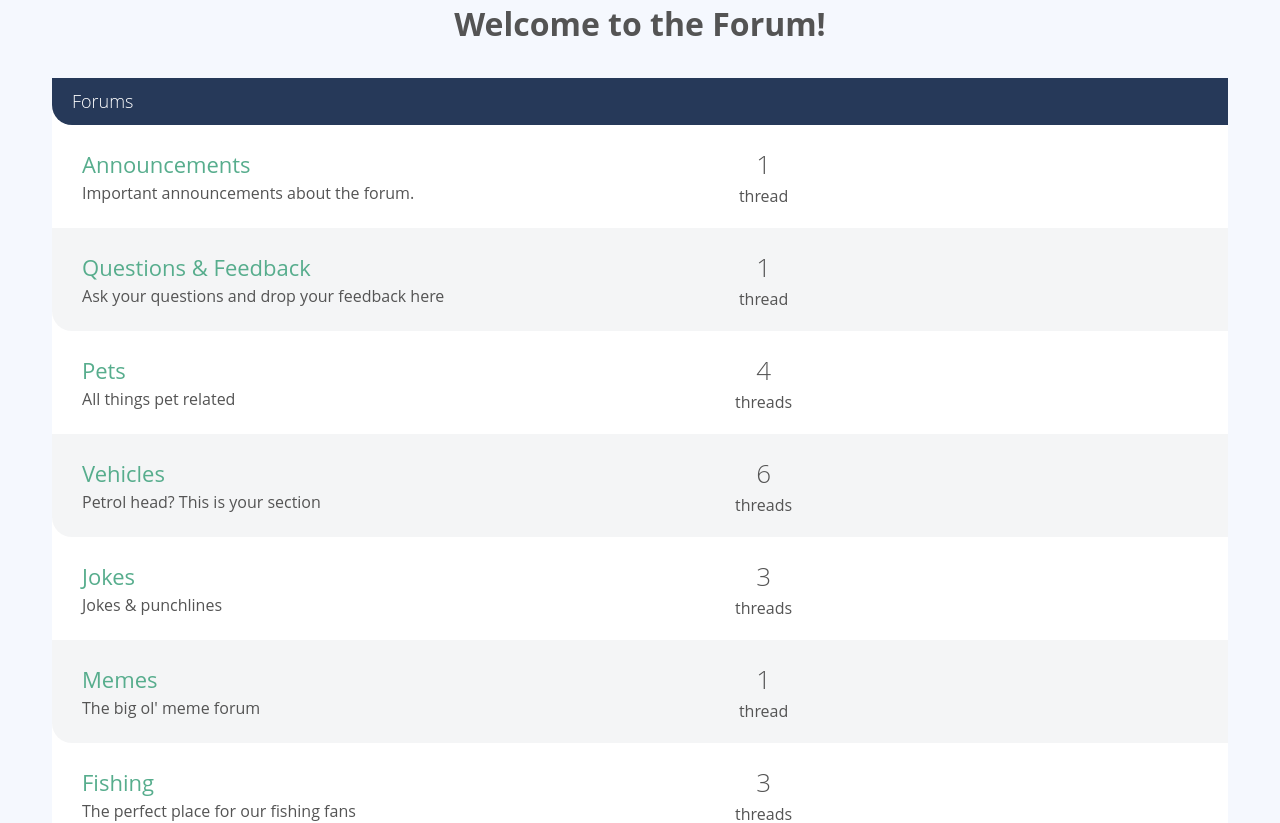
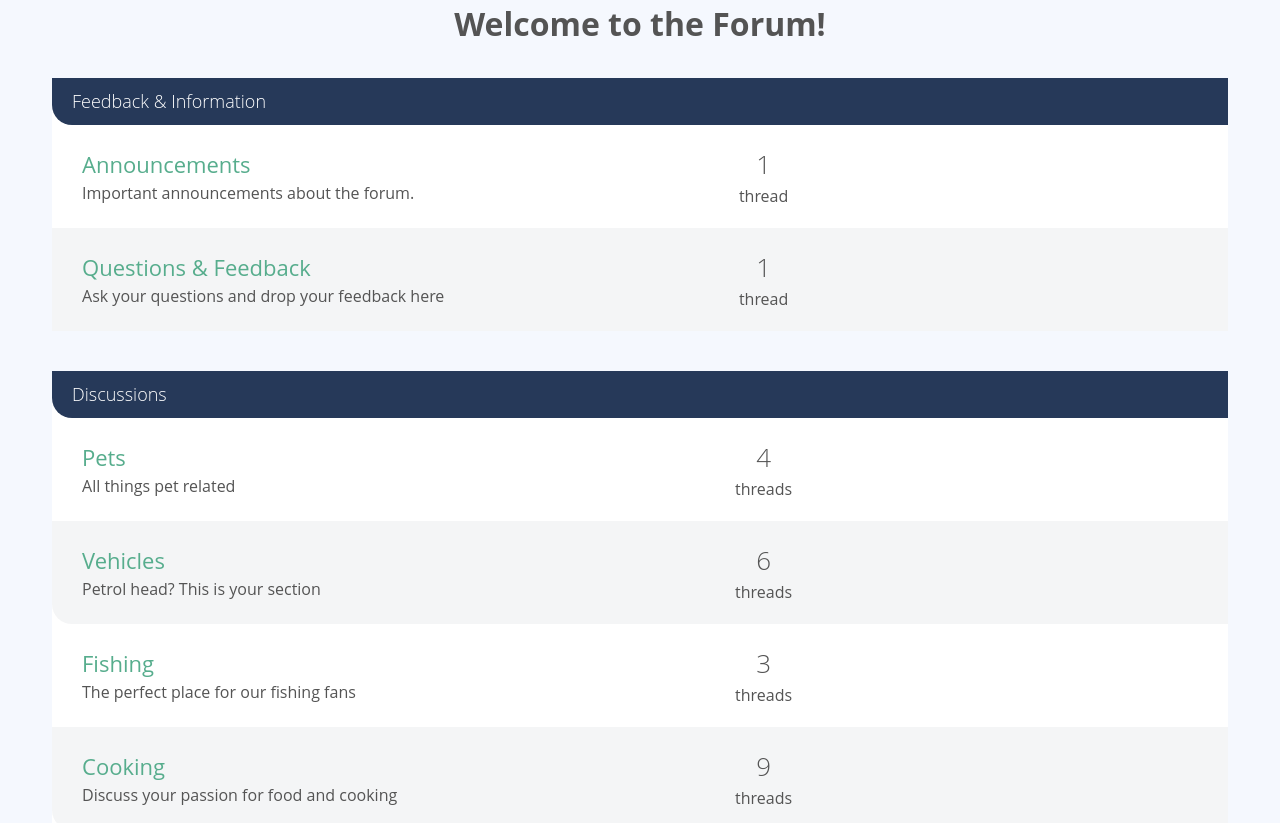
Before and after one commit to Hotimpulse/vue_forum, a Vue app: page / in a window 1280 px wide. Shown: the top 823 px of the page. Built offline with nearby package versions, Linux system fonts and the light colour scheme.

Commit message:
feat: adding categories, showing forums based on that

```diff
--- /dev/null
+++ b/src/components/CategoryList.vue
@@ -0,0 +1,25 @@
+<script setup lang="ts">
+import sourceData from '@/data.json'
+import ForumList from './ForumList.vue'
+
+type TCategory = (typeof sourceData.categories)[number]
+
+defineProps<{
+  categories: TCategory[]
+}>()
+
+function getForumsForCategory(category: TCategory) {
+  return sourceData.forums.filter((forum) => forum.categoryId === category.id)
+}
+</script>
+
+<template>
+  <ForumList
+    v-for="category in categories"
+    :key="category.id"
+    :forums="getForumsForCategory(category)"
+    :category-name="category.name"
+  />
+</template>
+
+<style scoped></style>
--- a/src/components/ForumList.vue
+++ b/src/components/ForumList.vue
@@ -3,9 +3,13 @@ import sourceData from '@/data.json'
 
 type TForum = (typeof sourceData.forums)[number]
 
-const props = defineProps<{
-  forums: TForum[]
-}>()
+const props = withDefaults(
+  defineProps<{
+    forums: TForum[]
+    categoryName: string
+  }>(),
+  { categoryName: 'Forums' },
+)
 
 function getThreadsText(forum: TForum) {
   return forum.threads?.length ? (forum.threads?.length > 1 ? 'threads' : 'thread') : 'no threads'
@@ -16,7 +20,7 @@ function getThreadsText(forum: TForum) {
   <div class="col-full">
     <div class="forum-list">
       <h2 class="list-title">
-        <a href="#">Forums</a>
+        <a href="#">{{ categoryName }}</a>
       </h2>
 
       <div class="forum-listing" v-for="forum in props.forums" :key="forum.id">
--- a/src/components/Threadlist.vue
+++ b/src/components/Threadlist.vue
@@ -2,7 +2,12 @@
 import sourceData from '@/data.json'
 import { ref } from 'vue'
 
-const threads = ref(sourceData.threads)
+type TThread = (typeof sourceData.threads)[number]
+
+defineProps<{
+  threads: TThread[]
+}>()
+
 const users = ref(sourceData.users)
 
 function userById(userId: string) {
--- a/src/pages/Home.vue
+++ b/src/pages/Home.vue
@@ -1,13 +1,13 @@
 <script setup lang="ts">
-import ForumList from '@/components/ForumList.vue'
+import CategoryList from '@/components/CategoryList.vue'
 import sourceData from '@/data.json'
 
-const forums = sourceData.forums
+const categories = sourceData.categories
 </script>
 
 <template>
   <h1>Welcome to the Forum!</h1>
-  <ForumList :forums="forums" />
+  <CategoryList :categories="categories" />
 </template>
 
 <style scoped></style>
```
